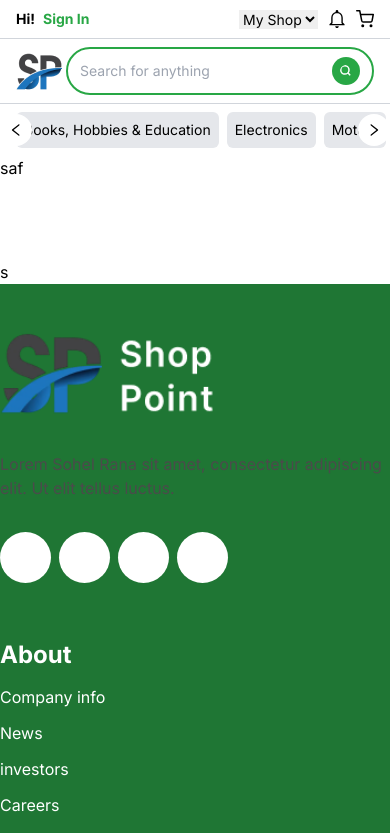
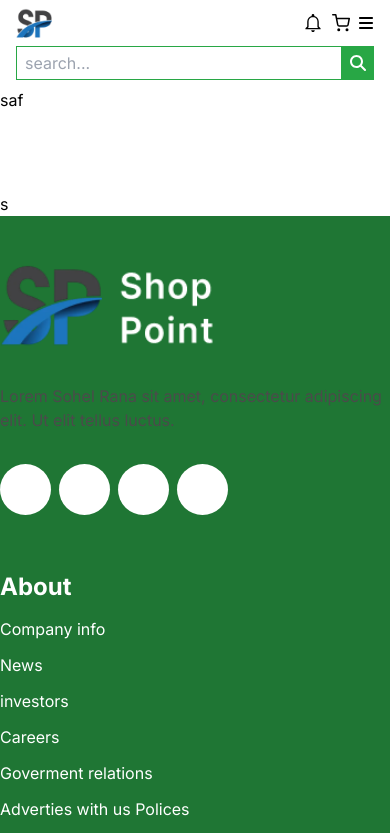
Before and after one commit to programmer-kabir/Shop-Point, a React (Vite) app in the folder Client-Side/: page / in a window 390 px wide. Shown: the top 833 px of the page. Built offline with nearby package versions, Linux system fonts and the light colour scheme.

Commit message:
updated screen based navbar

```diff
--- a/Client-Side/src/Pages/Share/Navbar.jsx
+++ b/Client-Side/src/Pages/Share/Navbar.jsx
@@ -1,5 +1,5 @@
 import { AiOutlineCloseCircle } from "react-icons/ai";
-import React, { useEffect, useState } from "react";
+import React, { useState } from "react";
 import { FiShoppingCart } from "react-icons/fi";
 import { FaBars, FaBurger, FaMagnifyingGlass } from "react-icons/fa6";
 import { Link } from "react-router-dom";
@@ -7,39 +7,27 @@ import { IoMdNotificationsOutline } from "react-icons/io";
 import logoImg from "../../assets/logo.png";
 import SubNavigation from "../../components/SubNavigation";
 
-const isMobileOrTabletChecker = () => {
-  const userAgent = navigator.userAgent || navigator.vendor || window.opera;
-  return /android|iphone|ipad|ipod|blackberry|opera mini|iemobile|mobile/i.test(
-    userAgent
-  );
-};
-
 const Navbar = () => {
-  const [isMobileOrTablet, setIsMobileOrTablet] = useState(false);
   const [isMobileMenu, setIsMobileMenu] = useState(false);
-
-  useEffect(() => {
-    setIsMobileOrTablet(isMobileOrTabletChecker());
-  }, []);
 
   return (
     <nav className="container mx-auto">
       {/* Top */}
-      {!isMobileOrTablet && (
-        <div className="flex items-center justify-between px-4 py-2 text-sm border-b border-gray-300">
+
+      <div className="items-center justify-between hidden px-4 py-2 text-sm border-b border-gray-300 md:flex">
         {/* Left Side */}
-          <div className="flex flex-col items-center gap-4 sm:flex-row sm:gap-7">
+        <div className="flex flex-row items-center gap-7">
           <div className="flex items-center gap-1 font-bold">
             <p className="mr-1">Hi! </p>
             <p className="text-primary ">
               <Link>Sign In </Link>
             </p>
-              <p className="hidden lg:block">or</p>
-              <p className="hidden text-primary lg:block">
+            <p className="">or</p>
+            <p className=" text-primary">
               <Link>Register</Link>
             </p>
           </div>
-            <div className="flex-col items-center hidden gap-2 sm:flex-row sm:gap-5 lg:flex">
+          <div className="flex flex-row items-center gap-5 ">
             <Link>Deil Deals</Link>
             <p>
               <Link>Help</Link> & <Link>Contact</Link>
@@ -47,7 +35,7 @@ const Navbar = () => {
           </div>
         </div>
         {/* Right Side */}
-          <div className="flex items-center gap-2 sm:gap-5">
+        <div className="flex items-center gap-2 ">
           <select name="" id="">
             <option value="">My Shop</option>
           </select>
@@ -58,16 +46,14 @@ const Navbar = () => {
           </div>
         </div>
       </div>
-      )}
 
       {/* Middle */}
 
-      {!isMobileOrTablet && (
-        <div className="flex items-center gap-1 px-4 py-2 border-b border-gray-300 lg:gap-4">
+      <div className="items-center hidden gap-4 px-4 py-2 border-b border-gray-300 md:flex">
         {/* Logo */}
         <div className="flex items-center gap-3 cursor-pointer min-w-6">
           <img src={logoImg} alt="Shop Point logo" className="block " />
-            <div className="flex-col hidden lg:flex">
+          <div className="flex flex-col">
             <p className="text-lg font-bold">Shop</p>
             <p className="text-sm">Point</p>
           </div>
@@ -76,10 +62,10 @@ const Navbar = () => {
         {/* Search */}
         <div className="flex items-center flex-grow max-w-full px-3 py-2 overflow-hidden duration-300 border-2 rounded-full border-primary">
           <label
-              className="flex flex-row-reverse items-center flex-grow max-w-full gap-3 overflow-hidden lg:flex-row cursor-text"
+            className="flex flex-row items-center flex-grow max-w-full gap-3 overflow-hidden cursor-text"
             htmlFor="search"
           >
-              <FaMagnifyingGlass className="p-2 text-white rounded-full bg-primary sm:cursor-pointer min-w-7 min-h-7" />
+            <FaMagnifyingGlass className="p-2 text-white rounded-full bg-primary min-w-7 min-h-7" />
             <input
               type="text"
               id="search"
@@ -97,24 +83,23 @@ const Navbar = () => {
         </div>
 
         {/* Buttons */}
-          <div className="hidden gap-2 mx-2 lg:flex">
-            <button className="px-6 py-2 text-white rounded-full bg-primary sm:px-12">
+        <div className="flex gap-2 mx-2">
+          <button className="py-2 text-white rounded-full bg-primary sm:px-12">
             Search
           </button>
-            <button className="px-6 py-2 duration-300 bg-gray-200 rounded-full hover:bg-primary hover:text-white sm:px-12">
+          <button className="py-2 duration-300 bg-gray-200 rounded-full hover:bg-primary hover:text-white sm:px-12">
             Advance
           </button>
         </div>
       </div>
-      )}
+
       {/* Bottom */}
 
-      {!isMobileOrTablet && <SubNavigation />}
+      <SubNavigation />
 
       {/* mobile and tablet  */}
 
-      {isMobileOrTablet && (
-        <>
+      <div className="md:hidden">
         <div className="flex justify-between px-4 pt-2">
           <img src={logoImg} alt="Shop Point logo" className="w-9 " />
           <div className="flex items-center gap-2 cursor-pointer md:gap-4">
@@ -127,9 +112,15 @@ const Navbar = () => {
         <form className="flex px-4 py-2">
           <input
             type="search"
-              className="flex-grow border outline-none border-primary"
+            className="flex-grow min-w-0 px-2 py-1 border outline-none border-primary"
+            placeholder="search..."
           />
-            <FaMagnifyingGlass className="p-2 text-white bg-primary sm:cursor-pointer min-w-7 min-h-7 " />
+          <button
+            type="submit"
+            className="p-2 text-white bg-primary sm:cursor-pointer"
+          >
+            <FaMagnifyingGlass className="w-4 h-4 " />
+          </button>
         </form>
 
         <div
@@ -153,8 +144,7 @@ const Navbar = () => {
             </div>
           </div>
         </div>
-        </>
-      )}
+      </div>
     </nav>
   );
 };
--- a/Client-Side/src/components/SubNavigation.jsx
+++ b/Client-Side/src/components/SubNavigation.jsx
@@ -29,7 +29,7 @@ const SubNavigation = () => {
   };
 
   return (
-    <div className="relative py-2 ">
+    <div className="relative hidden py-2 md:block">
       {/* Sub-navigation menu */}
       <div
         ref={menuRef}
```
Lines whose indentation alone changed are shown as unchanged.
